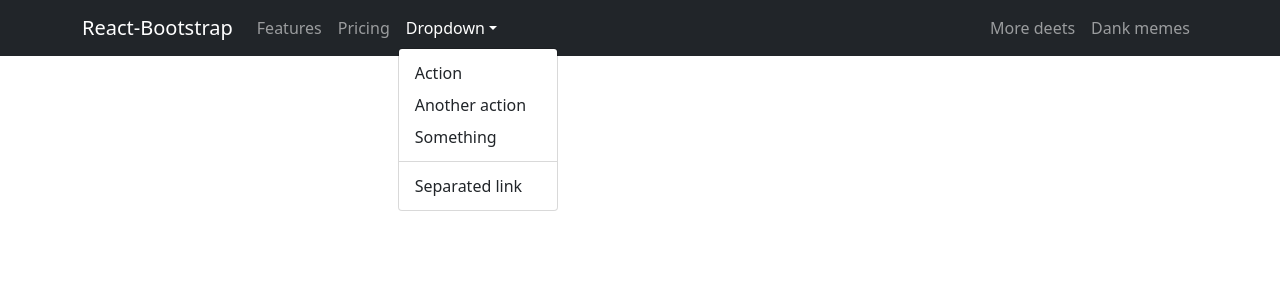
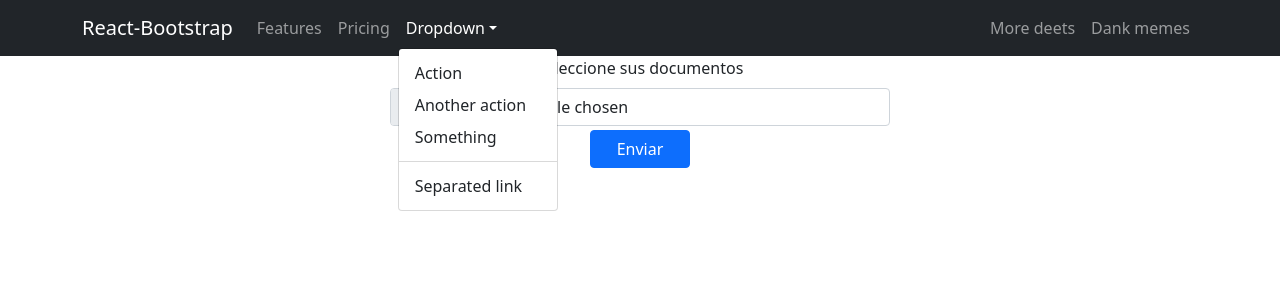
Before and after one commit to mingeso-2021/react-frontend, a React (Create React App) app: page / in a window 1280 px wide. Both pictures are taken after a click on the button "Dropdown". Shown: the top 300 px of the page. Built offline with nearby package versions, Linux system fonts and the light colour scheme; the HTML template or start-up script is replaced by a standard one.

Commit message:
feat: Send documents view

```diff
--- a/package.json
+++ b/package.json
@@ -14,7 +14,7 @@
     "web-vitals": "^1.1.2"
   },
   "scripts": {
-    "start": "react-scripts start",
+    "start": "react-scripts start --hmr",
     "build": "react-scripts build",
     "test": "react-scripts test",
     "eject": "react-scripts eject",
--- a/src/App.js
+++ b/src/App.js
@@ -1,10 +1,12 @@
 import './assets/css/App.css';
 import SendDocuments from './components/SendDocuments.jsx'
+import NavBar from './components/NavBar.jsx'
 
 function App() {
   return (
     <div className="App">
       <section className="components">
+        <NavBar></NavBar>
         <SendDocuments />
       </section>
     </div>
--- a/src/assets/css/SendDocuments.css
+++ b/src/assets/css/SendDocuments.css
@@ -1,8 +1,3 @@
-
-.row {
-    border: 2px solid;
+.btn-size{
+    width: 100px;
 }
-
-.col {
-    border: 1px solid red;
-}
--- /dev/null
+++ b/src/components/NavBar.jsx
@@ -0,0 +1,39 @@
+import React, { Component } from 'react';
+import { Container, Row, Col, Navbar, Nav, NavDropdown } from 'react-bootstrap'
+import '../assets/css/NavBar.css'
+
+class navBar extends Component {
+
+    render() {
+        return <Navbar collapseOnSelect expand="lg" bg="dark" variant="dark">
+        <Container>
+        <Navbar.Brand href="">React-Bootstrap</Navbar.Brand>
+        <Navbar.Toggle aria-controls="responsive-navbar-nav" />
+        <Navbar.Collapse id="responsive-navbar-nav">
+          <Nav className="me-auto">
+            <Nav.Link href="">Features</Nav.Link>
+            <Nav.Link href="">Pricing</Nav.Link>
+            <NavDropdown title="Dropdown" id="collasible-nav-dropdown">
+              <NavDropdown.Item href="#action/3.1">Action</NavDropdown.Item>
+              <NavDropdown.Item href="#action/3.2">Another action</NavDropdown.Item>
+              <NavDropdown.Item href="#action/3.3">Something</NavDropdown.Item>
+              <NavDropdown.Divider />
+              <NavDropdown.Item href="#action/3.4">Separated link</NavDropdown.Item>
+            </NavDropdown>
+          </Nav>
+          <Nav>
+            <Nav.Link href="#deets">More deets</Nav.Link>
+            <Nav.Link eventKey={2} href="#memes">
+              Dank memes
+            </Nav.Link>
+          </Nav>
+        </Navbar.Collapse>
+        </Container>
+      </Navbar>
+
+    }
+
+
+}
+
+export default navBar;
--- a/src/components/SendDocuments.jsx
+++ b/src/components/SendDocuments.jsx
@@ -1,39 +1,25 @@
+import Button from 'react-bootstrap/Button'
+import 'bootstrap/dist/css/bootstrap.min.css'
+import '../assets/css/SendDocuments.css'
 import React, { Component } from 'react';
-import { Container, Row, Col, Navbar, Nav, NavDropdown } from 'react-bootstrap'
-import '../assets/css/SendDocuments.css'
+import { Container, Row, Col, Navbar } from 'react-bootstrap'
 
 class sendDocuments extends Component {
 
     render() {
-        return <Navbar collapseOnSelect expand="lg" bg="dark" variant="dark">
-        <Container>
-        <Navbar.Brand href="">React-Bootstrap</Navbar.Brand>
-        <Navbar.Toggle aria-controls="responsive-navbar-nav" />
-        <Navbar.Collapse id="responsive-navbar-nav">
-          <Nav className="me-auto">
-            <Nav.Link href="">Features</Nav.Link>
-            <Nav.Link href="">Pricing</Nav.Link>
-            <NavDropdown title="Dropdown" id="collasible-nav-dropdown">
-              <NavDropdown.Item href="#action/3.1">Action</NavDropdown.Item>
-              <NavDropdown.Item href="#action/3.2">Another action</NavDropdown.Item>
-              <NavDropdown.Item href="#action/3.3">Something</NavDropdown.Item>
-              <NavDropdown.Divider />
-              <NavDropdown.Item href="#action/3.4">Separated link</NavDropdown.Item>
-            </NavDropdown>
-          </Nav>
-          <Nav>
-            <Nav.Link href="#deets">More deets</Nav.Link>
-            <Nav.Link eventKey={2} href="#memes">
-              Dank memes
-            </Nav.Link>
-          </Nav>
-        </Navbar.Collapse>
+        return <Container>
+        <Row>
+        <label for="formFileMultiple" class="form-label">Seleccione sus documentos</label>
+        </Row>
+        <Row className = "justify-content-center">
+        <input class="form-control" type="file" style={{width:"500px"}} id="formFileMultiple" multiple />
+        </Row>
+        <Row className = "justify-content-center mt-1">
+        <Button className = "btn-size text-center">Enviar</Button>
+        </Row>
         </Container>
-      </Navbar>
 
     }
+  }
 
-
-}
-
-export default sendDocuments;
+  export default sendDocuments;
```
Also changed, not shown: src/assets/css/NavBar.css (added).
